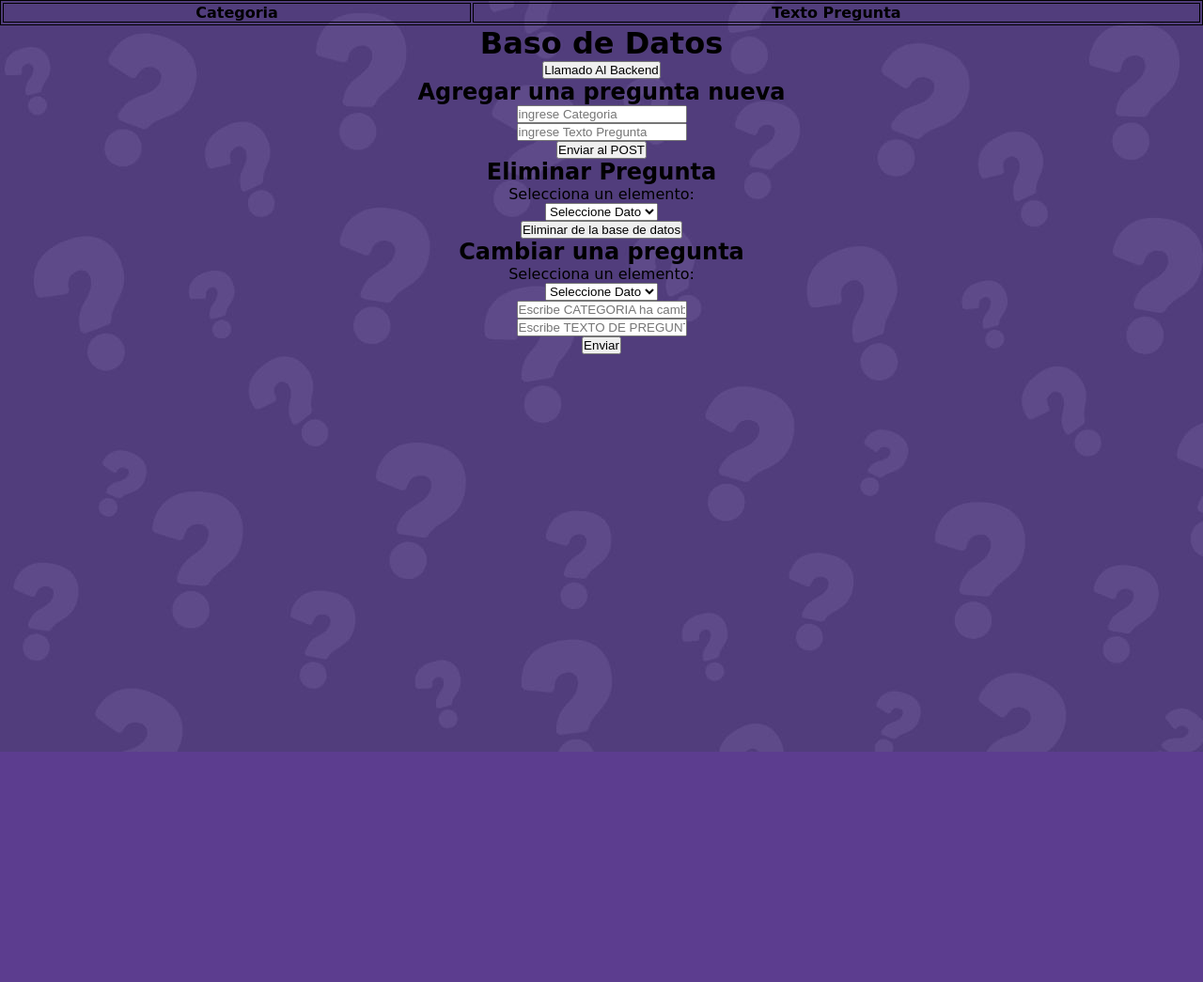
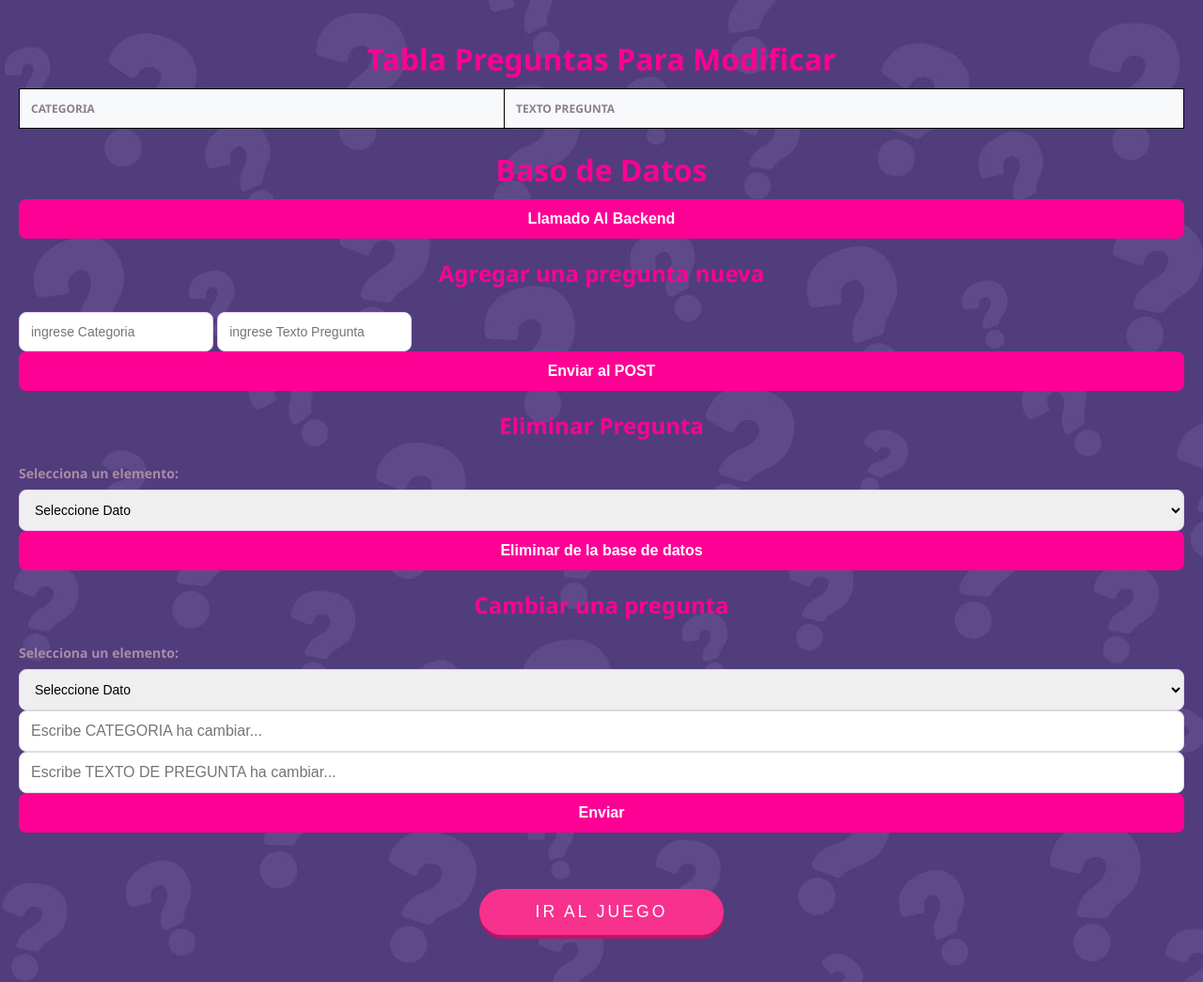
Before and after one commit to PioIX/2026_TPIN1_G07, a plain HTML site: page frontend/Admin.html in a window 1280 px wide. Shown: the whole page at 94% size. Before the commit the page ends 800 px from the top, so only its background shows below. Drawn offline with Linux system fonts and the light colour scheme; files that its build step writes are made by us from their sources; no server answers; files whose address does not match are found by name.

Commit message:
Admin casi terminado, conecta con el juego

```diff
--- a/frontend/Admin.html
+++ b/frontend/Admin.html
@@ -4,12 +4,15 @@
         <meta charset="UTF-8">
         <meta name="viewport" content="width=device-width, initial-scale=1.0">
         <title>APP Web</title>
-        <link rel="stylesheet" href="style.css">
+        <link rel="stylesheet" href="Style/styleAdim.css">
     </head>
     <body onload="llenarTabla()">
         <style> table, th, td{
         border: 1px solid black;
         }</style>
+
+        <h1>Tabla Preguntas Para Modificar </h1>
+
     <table style="width: 100%;">
         <tr>
             <th>Categoria</th>
@@ -21,12 +24,12 @@
     </table>
 
         <h1 id="BaseDatos"> Baso de Datos </h1>
-        <button onclick="llamadoAlGet()">Llamado Al Backend</button>
+        <button onclick="GetPreguntas()">Llamado Al Backend</button>
 
         <h2>Agregar una pregunta nueva</h2>
         <input id="ingresoCategorias" placeholder="ingrese Categoria">
         <input id="ingresoTextoPregunta" placeholder="ingrese Texto Pregunta">
-        <button onclick="tomarDatos()">Enviar al POST</button>
+        <button onclick="DatosPregunta()">Enviar al POST</button>
 
         <h2>Eliminar Pregunta</h2>
         <label for="selector-datos">Selecciona un elemento:</label>
@@ -51,5 +54,14 @@
 
     <script src="dom.js"></script>
     <script src="index.js"> </script>
+
     </body>
+
+<footer>
+
+    <div class="contenedor-jugar">
+        <a href="indexRuleta.html" class="Jugar">IR AL JUEGO</a>
+    </div>
+
+</footer>
 </html>
--- a/frontend/Style/puntos.css
+++ b/frontend/Style/puntos.css
@@ -9,6 +9,8 @@
 }
 
 body{
+
+    background-image: url(PREGUNTADOS\ \(1\).jpg);
     min-height: 100vh;
 
     display: flex;
@@ -17,7 +19,7 @@ body{
 
     font-family: 'Fredoka', sans-serif;
 
-    background-color: #564080;
+
 
     /* signos de pregunta decorativos */
     background-image:
--- /dev/null
+++ b/frontend/Style/styleAdim.css
@@ -0,0 +1,170 @@
+/* Estilo general del contenedor */
+.card-container {
+    max-width: 400px;
+    margin: 50px auto;
+    padding: 30px;
+    background-color: #ffffff;
+    border-radius: 12px;
+    box-shadow: 0 10px 25px rgba(0, 0, 0, 0.1);
+    font-family: 'Segoe UI', Tahoma, Geneva, Verdana, sans-serif;
+}
+
+h2 {
+    color: #ff0095;
+    text-align: center;
+    margin-bottom: 25px;
+}
+
+/* Grupos de formulario */
+.form-group {
+    margin-bottom: 20px;
+}
+
+label {
+    display: block;
+    margin-bottom: 8px;
+    font-weight: 600;
+    color: #aa8ca6;
+    font-size: 14px;
+}
+
+/* Estilo para el Select e Input */
+select, input[type="text"] {
+    width: 100%;
+    padding: 12px;
+    border: 1px solid #ddd;
+    border-radius: 8px;
+    font-size: 16px;
+    box-sizing: border-box; /* Evita que el padding ensanche el input */
+    transition: border-color 0.3s, box-shadow 0.3s;
+}
+
+select:focus, input[type="text"]:focus {
+    outline: none;
+    border-color: #670070;
+    box-shadow: 0 0 0 3px rgba(212, 155, 235, 0.2);
+}
+
+/* El botón */
+button {
+    width: 100%;
+    padding: 14px;
+    background-color: #ff0095;
+    color: white;
+    border: none;
+    border-radius: 8px;
+    font-size: 16px;
+    font-weight: bold;
+    cursor: pointer;
+    transition: background-color 0.3s, transform 0.1s;
+}
+
+button:hover {
+    background-color: #b062b6;
+}
+
+button:active {
+    transform: scale(0.98);
+}
+
+/* Estilo opcional para cuando el select está vacío */
+select option:first-child {
+    color: #999;
+}
+
+body {
+    background-image: url(PREGUNTADOS\ \(1\).jpg);
+    font-family: 'Segoe UI', Arial, sans-serif;
+    color: #ffffff;
+    margin: 0;
+    padding: 20px;
+}
+
+.main-container {
+    max-width: 800px;
+    margin: 0 auto;
+    display: flex;
+    flex-direction: column;
+    gap: 25px;
+}
+
+h1 { text-align: center; color: #ff0095; margin-bottom: 10px; }
+
+.card-container {
+    background: rgb(182, 143, 169);
+    padding: 20px 30px;
+    border-radius: 15px;
+    box-shadow: 0 4px 15px rgba(0,0,0,0.05);
+}
+
+.header-flex {
+    display: flex;
+    justify-content: space-between;
+    align-items: center;
+    margin-bottom: 15px;
+}
+
+/* Grilla para los inputs */
+.form-grid {
+    display: grid;
+    grid-template-columns: 1fr 1fr 1fr; /* 3 columnas iguales */
+    gap: 15px;
+    margin-bottom: 20px;
+}
+
+/* Estilo común para inputs y selects */
+input, select {
+    padding: 12px;
+    border: 1px solid #edccf5;
+    border-radius: 8px;
+    font-size: 14px;
+    outline: none;
+    transition: 0.3s;
+}
+
+input:focus, select:focus { border-color: #995286; box-shadow: 0 0 5px rgba(255, 69, 212, 0.3); }
+
+/* Botones */
+button {
+    padding: 12px 20px;
+    border: none;
+    border-radius: 8px;
+    font-weight: bold;
+    cursor: pointer;
+    transition: 0.3s;
+}
+
+.btn-primario { background-color: #723e80; color: white; width: 100%; }
+.btn-primario:hover { background-color: #6b3472; }
+
+.btn-secundario { background-color: #b75fa7; color: white; }
+.btn-accion { background-color: #502c51; color: white; width: 100%; }
+
+/* Tabla moderna */
+table { width: 100%; border-collapse: collapse; margin-top: 10px; }
+th { text-align: left; padding: 12px; background: #f8f9fa; color: #8b7f8d; font-size: 12px; text-transform: uppercase; }
+td { padding: 12px; border-bottom: 1px solid #eee; }
+
+
+.contenedor-jugar{
+    display: flex;
+    justify-content: center; /* Lo centra horizontalmente */
+    margin-top: 60px;        /* Lo baja */
+    margin-bottom: 30px;
+}
+
+.Jugar{
+    background: #f7318e;
+    color: #fff;
+    border: none;
+    border-radius: 50px;
+    padding: 14px 60px;
+    font-size: 1.1rem;
+    font-family: Arial, sans-serif;
+    letter-spacing: 3px;
+    text-transform: uppercase;
+    cursor: pointer;
+    box-shadow: 0 4px 0 #b5166a;
+    transition: transform 0.1s, box-shadow 0.1s;
+    text-decoration: none;
+}
--- a/frontend/index.js
+++ b/frontend/index.js
@@ -76,7 +76,15 @@ async function Sesion(datosS) {
 
     if (result.message === "Inicio de Sesion exitoso") {
         alert("Bienvenido");
-        window.location.href = "indexRuleta.html"; // Cambia por el nombre de tu página del juego
+
+        if (result.es_admin) {
+            // Si es administrador
+            window.location.href = "Admin.html";
+        } else {
+            // Si es usuario común
+            window.location.href = "indexRuleta.html";
+        }
+
     } else {
         alert("Correo o contraseña incorrectos");
     }
@@ -102,11 +110,11 @@ function tomarDatosSesion() {
 
 
 
-/*
+
 //ACA EMPIEZA FUCION ADMIN
 
 async function llenarTabla() {
-        let result = await fetch('http://localhost:4000/Preguntas')
+        let result = await fetch('http://localhost:4000/preguntas')
     let vectorDeDatos = await result.json()
     let elementosLista = ""
     for (let i = 0; i < vectorDeDatos.length; i++) {
@@ -122,9 +130,9 @@ async function llenarTabla() {
     document.getElementById('tabla-contenido').innerHTML = elementosLista
 }
 
-async function llamadoAlGet() {
+async function GetPreguntas() {
     //El get no manda body, si quiero mandar parametros lo sumo a la url con el ?
-    const response = await fetch('http://localhost:4000/Preguntas',{
+    const response = await fetch('http://localhost:4000/preguntas',{
         method:"GET", //GET, POST, PUT oz DELETE
         headers: {
         "Content-Type": "application/json",
@@ -139,7 +147,7 @@ async function llamadoAlGet() {
 
 
 //Los datos en el post se mandan dentro de un objeto
-async function envioPost(datos) {
+async function PostPreguntas(datos) {
     const response = await fetch('http://localhost:4000/preguntas',{
         method:"POST", //GET, POST, PUT o DELETE
         headers: {
@@ -154,19 +162,19 @@ async function envioPost(datos) {
     console.log(result)
 }
 
-function tomarDatos() {
+function DatosPregunta() {
     let datos = {
         categorias: ingresoCategorias(),
         texto_pregunta: ingresoTextoPregunta(),
     }
-    envioPost(datos)
+    PostPreguntas(datos)
 }
 
 const selector = document.getElementById('selector-datos');
 const selector2 = document.getElementById('selector-datos2');
 async function cargarSelect() {
 try {
-        let result = await fetch('http://localhost:4000/Preguntas')
+        let result = await fetch('http://localhost:4000/preguntas')
         let resultado = await result.json()
         selector.innerHTML = '<option value="">Seleccione una pregunta...</option>';
         selector2.innerHTML = '<option value="">Seleccione un pregunta...</option>';
@@ -223,6 +231,3 @@ try {
 }
 
 }
-
-
-*/
```
Also changed, not shown: backend/index.js (+11 -6 lines), frontend/Style/style2.css (line endings or trailing spaces).
